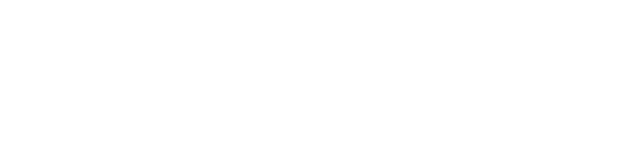
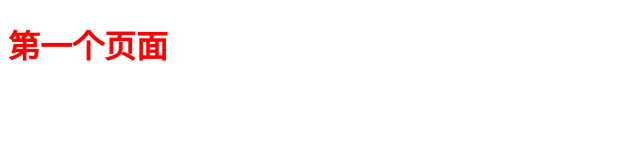
Before and after one commit to pengqixun/newProject, a plain HTML site: page index.html in a window 1280 px wide. Shown: the whole page, without its empty margins (0-640 px from the left). Drawn offline with Linux system fonts and the light colour scheme.

Commit message:
新增文件

```diff
--- a/index.html
+++ b/index.html
@@ -5,8 +5,13 @@
     <meta http-equiv="X-UA-Compatible" content="IE=edge">
     <meta name="viewport" content="width=device-width, initial-scale=1.0">
     <title>Document</title>
+    <style>
+        h1 {
+            color: red;
+        }
+    </style>
 </head>
 <body>
-
+    <h1>第一个页面</h1>
 </body>
 </html>
```
Also changed, not shown: index.css (added), index.js (added).
